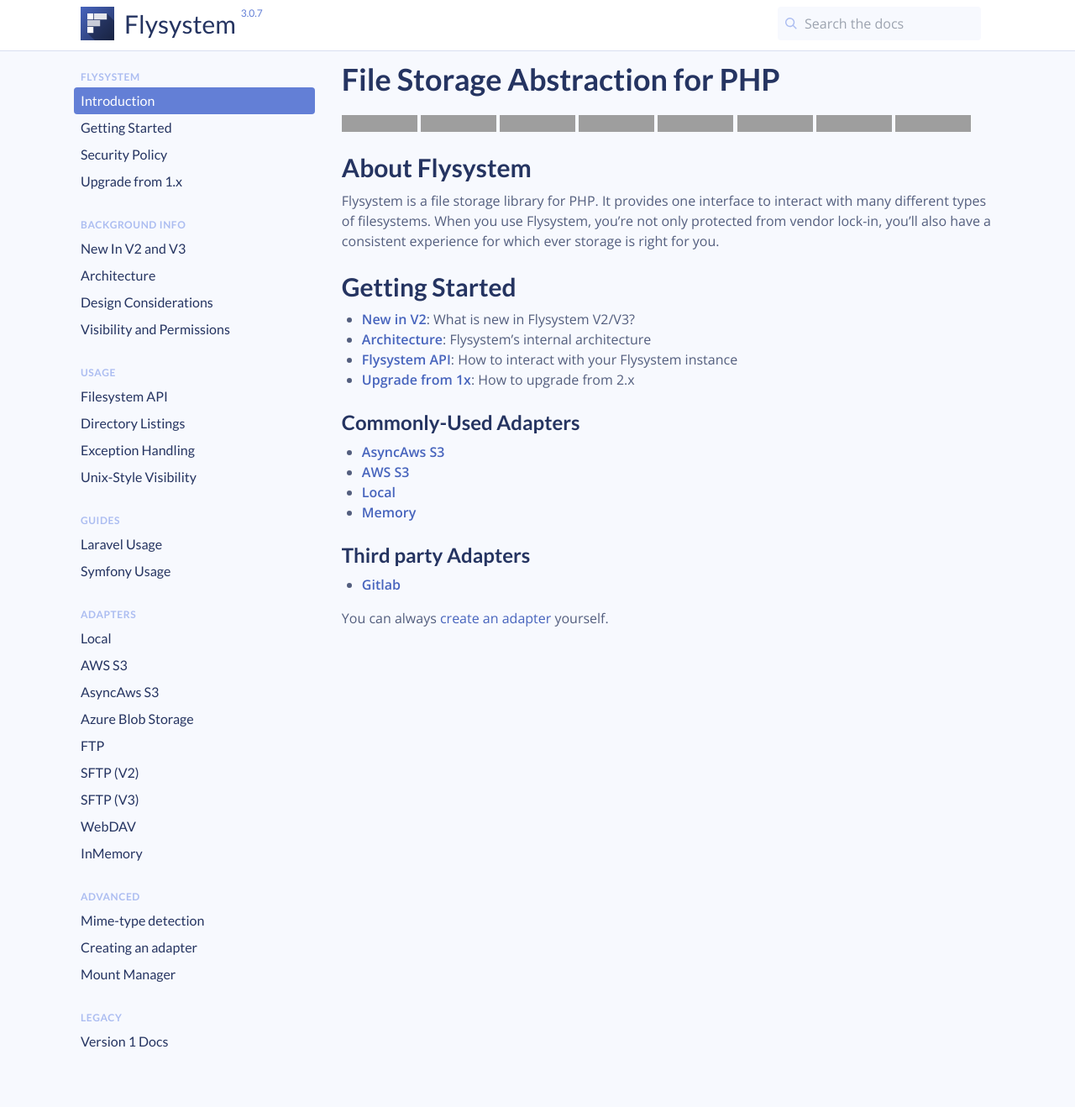
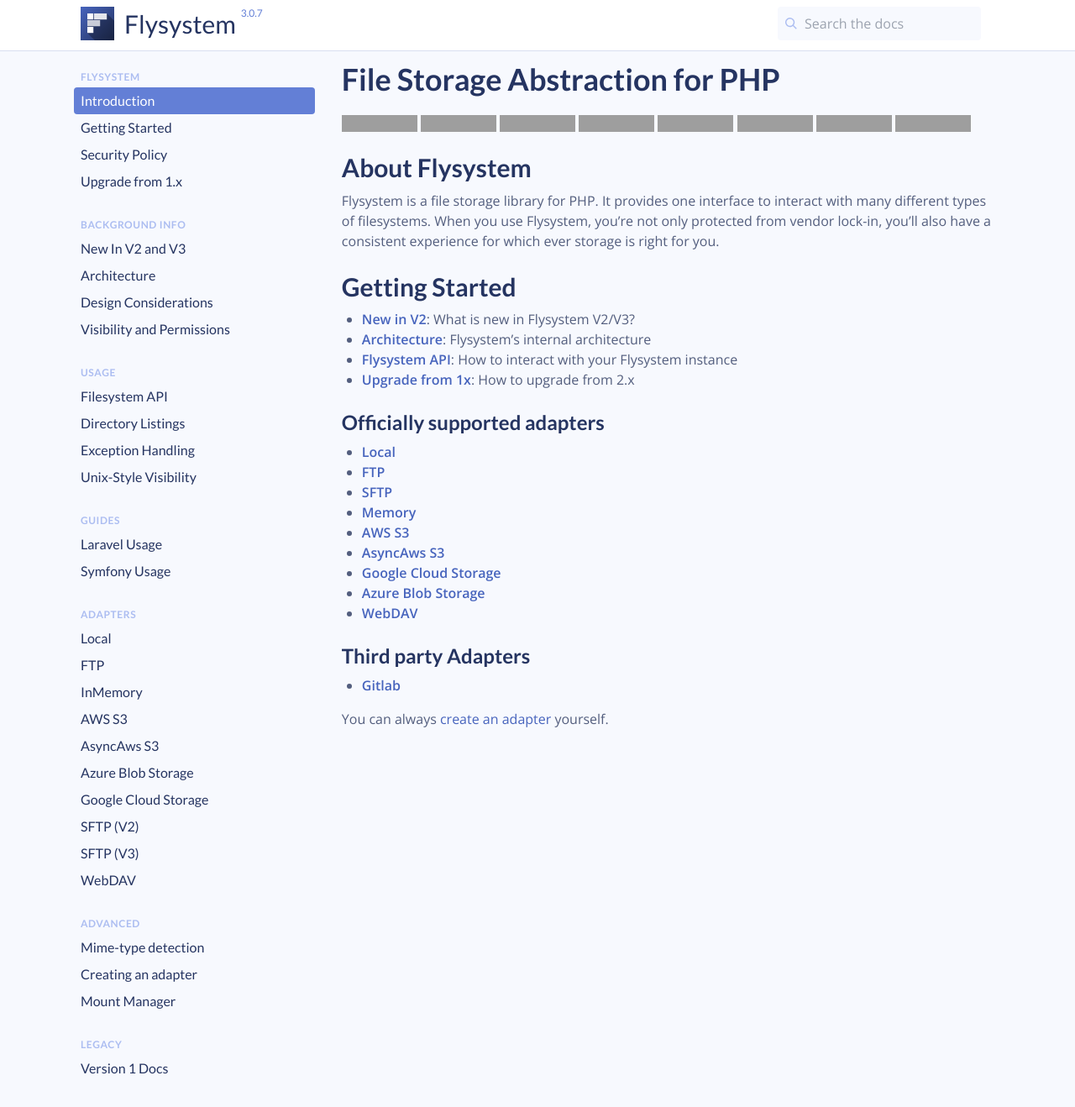
Before and after one commit to thephpleague/flysystem, a Jekyll site: the page built from docs/index.md, in a window 1280 px wide and 1320 px high, cut to the strip 0-1318 px from the top of the window. Shown: the whole strip at 84% size. Built offline with Jekyll 4.4.1, drawn with Linux system fonts in a browser that asks for light colours; comment, search, counter and statistics services are not loaded; grey boxes are pictures that could not be loaded.

Commit message:
Documented GCS adapter, list officially supported adapters

```diff
--- a/_data/menu_v2.yml
+++ b/_data/menu_v2.yml
@@ -22,14 +22,15 @@ Guides:
 
 Adapters:
     Local: '/docs/adapter/local/'
+    FTP: '/docs/adapter/ftp/'
+    InMemory: '/docs/adapter/in-memory/'
     AWS S3: '/docs/adapter/aws-s3-v3/'
     AsyncAws S3: '/docs/adapter/async-aws-s3/'
     Azure Blob Storage: '/docs/adapter/azure-blob-storage/'
-    FTP: '/docs/adapter/ftp/'
+    Google Cloud Storage: '/docs/adapter/google-cloud-storage/'
     SFTP (V2): '/docs/adapter/sftp-v2/'
     SFTP (V3): '/docs/adapter/sftp-v3/'
     WebDAV: '/docs/adapter/webdav/'
-    InMemory: '/docs/adapter/in-memory/'
 
 Advanced:
   Mime-type detection: '/docs/advanced/mime-type-detection/'
--- a/docs/index.md
+++ b/docs/index.md
@@ -31,12 +31,17 @@ for which ever storage is right for you.
 * **[Flysystem API](/docs/usage/filesystem-api/)**: How to interact with your Flysystem instance
 * **[Upgrade from 1x](/docs/advanced/upgrade-from-1.x/)**: How to upgrade from 2.x
 
-### Commonly-Used Adapters
+### Officially supported adapters
 
+* **[Local](/docs/adapter/local/)**
+* **[FTP](/docs/adapter/ftp/)**
+* **[SFTP](/docs/adapter/sftp-v3/)**
+* **[Memory](/docs/adapter/in-memory/)**
+* **[AWS S3](/docs/adapter/aws-s3-v3/)**
 * **[AsyncAws S3](/docs/adapter/async-aws-s3/)**
-* **[AWS S3](/docs/adapter/aws-s3-v3/)**
-* **[Local](/docs/adapter/local/)**
-* **[Memory](/docs/adapter/in-memory/)**
+* **[Google Cloud Storage](/docs/adapter/google-cloud-storage/)**
+* **[Azure Blob Storage](/docs/adapter/azure-blob-storage/)**
+* **[WebDAV](/docs/adapter/webdav/)**
 
 ### Third party Adapters
 
```
Also changed, not shown: docs/adapter/gitlab.md (+1 -1 lines), docs/adapter/google-cloud-storage.md (added, +35 -0 lines).
